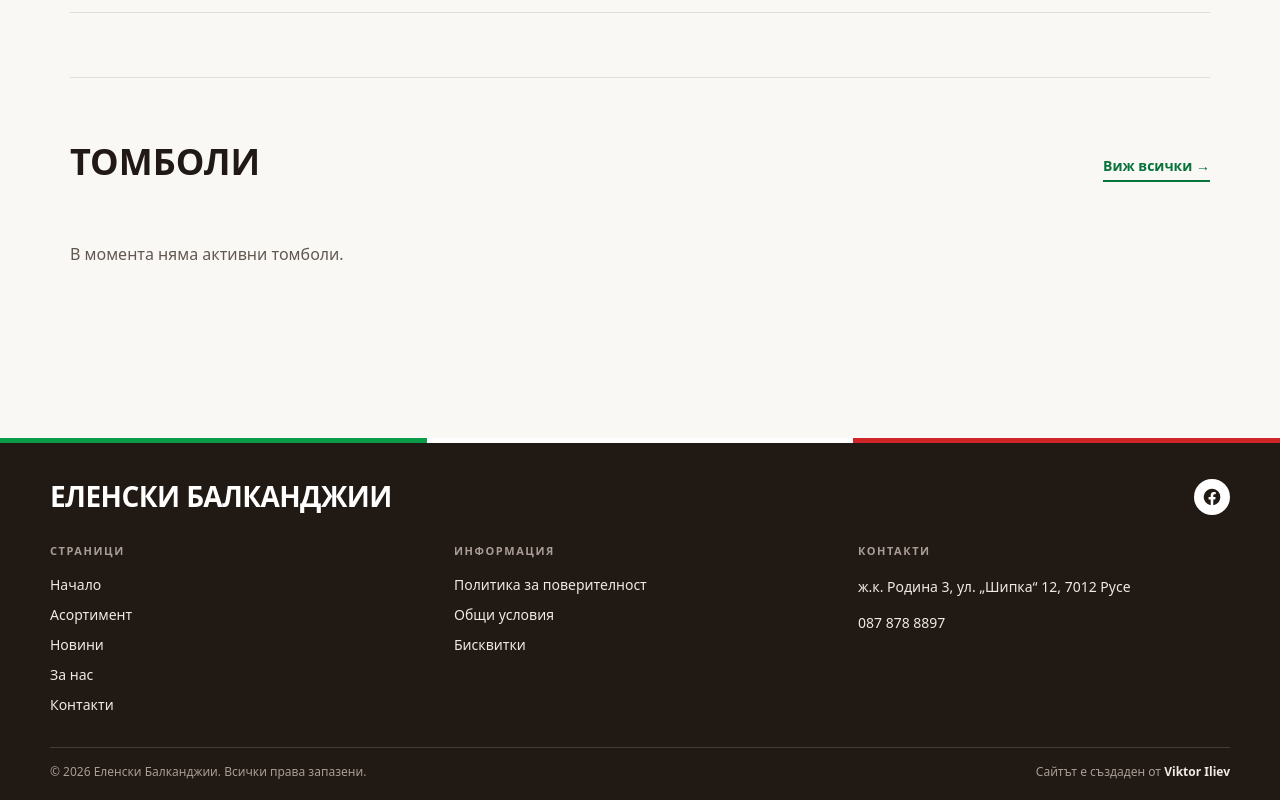
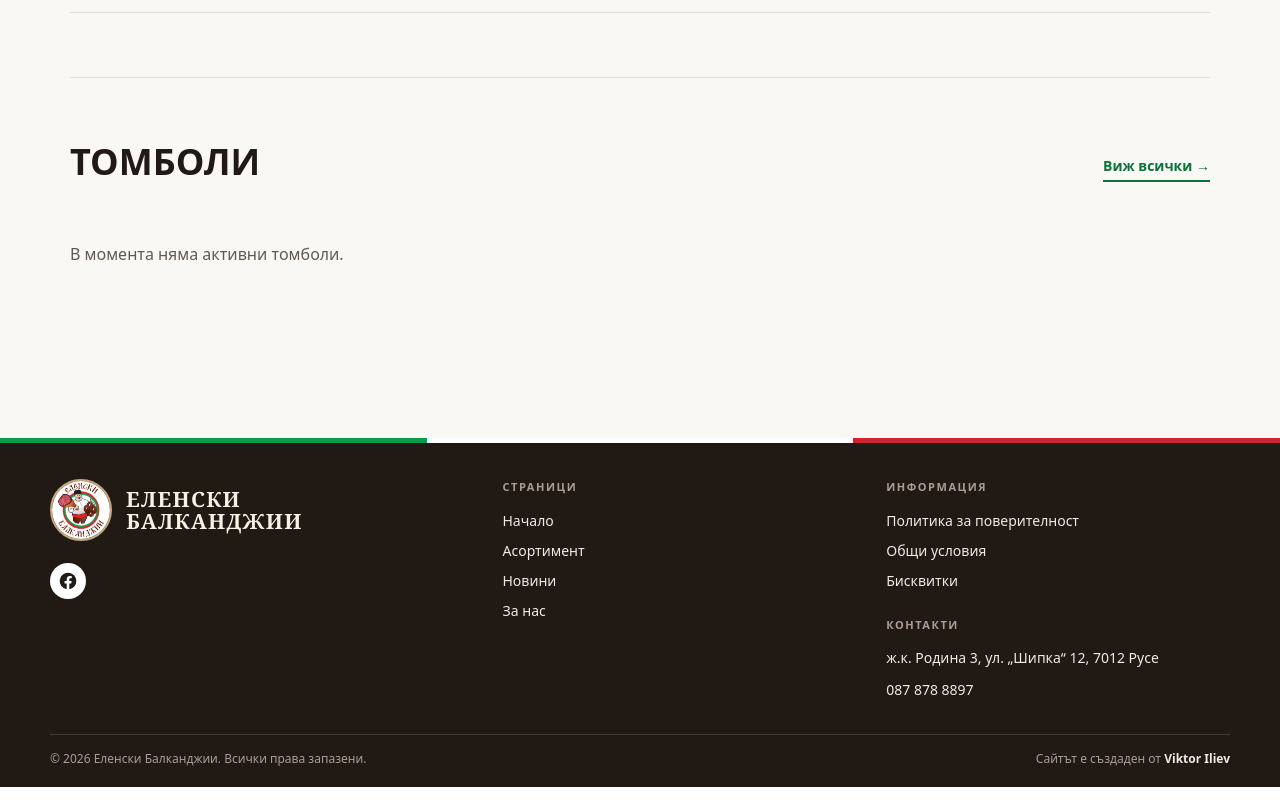
Before and after one commit to viktor132607/ElenskiBalkandzii.Client, a Next.js app: page / in a window 1280 px wide. Shown: the part 2167-2967 px from the top of the page. Built offline with nearby package versions, Linux system fonts and the light colour scheme; no server answers.

Commit message:
Place footer logo and Facebook together in three-column layout

```diff
--- a/src/components/Footer.tsx
+++ b/src/components/Footer.tsx
@@ -1,12 +1,15 @@
 "use client";
 
+import Image from "next/image";
 import Link from "next/link";
 import { useSiteContent } from "@/components/ContentProvider";
 import { useLanguage } from "@/components/LanguageProvider";
+import { imageUrl } from "@/lib/api";
 
 export default function Footer() {
   const { language } = useLanguage();
-  const { contact } = useSiteContent()[language];
+  const site = useSiteContent();
+  const { contact } = site[language];
   const localizedHref = (href: string) => {
     const [path, hash] = href.split("#");
     const localizedPath = language === "en"
@@ -57,14 +60,16 @@ export default function Footer() {
   return (
     <footer className="bg-[#211914] pb-5 text-white">
       <div className="h-[5px] bg-[linear-gradient(90deg,#0b9c4a_0_33.333%,#fff_33.333%_66.666%,#cf2428_66.666%_100%)]" aria-hidden="true" />
-      <div className="mx-auto w-[min(1180px,calc(100%_-_40px))] pt-9 max-[620px]:w-[min(1180px,calc(100%_-_32px))]">
-        <div className="flex flex-wrap items-center justify-between gap-x-8 gap-y-3">
-          <Link href={localizedHref("/")} className="inline-block text-[clamp(20px,2.3vw,28px)] font-black uppercase leading-tight tracking-[-0.02em] hover:text-white" aria-label={language === "bg" ? "Еленски Балканджии — Начало" : "Elenski Balkandzhii — Home"}>Еленски Балканджии</Link>
-          <a href="https://www.facebook.com/100057496117481/" target="_blank" rel="noopener noreferrer" aria-label={t.facebook} title={t.facebook} className="inline-flex h-9 w-9 items-center justify-center rounded-full bg-white text-[#211914] transition-colors hover:bg-[#e6bd7e] focus-visible:outline focus-visible:outline-2 focus-visible:outline-offset-2 focus-visible:outline-white">
+      <div className="mx-auto grid w-[min(1180px,calc(100%_-_40px))] grid-cols-[1.2fr_1fr_1fr] gap-10 pt-9 max-[800px]:gap-6 max-[700px]:grid-cols-2 max-[620px]:w-[min(1180px,calc(100%_-_32px))] max-[620px]:grid-cols-1 max-[620px]:gap-8">
+        <div className="max-[700px]:col-span-2 max-[620px]:col-span-1">
+          <Link href={localizedHref("/")} className="inline-flex items-center gap-3.5" aria-label={language === "bg" ? "Еленски Балканджии — начало" : "Elenski Balkandzhii — home"}>
+            <Image src={imageUrl(site.media.logo)} alt="" width={62} height={62} className="h-[62px] w-[62px] shrink-0 rounded-full border-2 border-[#c4a87b] bg-white object-cover max-[620px]:h-[50px] max-[620px]:w-[50px]" />
+            <span className="flex flex-col font-serif text-[21px] font-bold uppercase leading-[1.05] tracking-[0.06em] text-[#f7f0e5] max-[620px]:text-[15px]"><span>Еленски</span><span>Балканджии</span></span>
+          </Link>
+          <a href="https://www.facebook.com/100057496117481/" target="_blank" rel="noopener noreferrer" aria-label={t.facebook} title={t.facebook} className="mt-4 flex h-9 w-9 items-center justify-center rounded-full bg-white text-[#211914] transition-colors hover:bg-[#e6bd7e] focus-visible:outline focus-visible:outline-2 focus-visible:outline-offset-2 focus-visible:outline-white">
             <svg aria-hidden="true" viewBox="0 0 24 24" className="h-5 w-5 fill-current"><path d="M22 12a10 10 0 1 0-11.56 9.88v-6.99H7.9V12h2.54V9.8c0-2.51 1.5-3.9 3.77-3.9 1.1 0 2.24.2 2.24.2v2.46h-1.26c-1.24 0-1.63.77-1.63 1.56V12h2.78l-.45 2.89h-2.33v6.99A10 10 0 0 0 22 12Z" /></svg>
           </a>
         </div>
-        <div className="mt-7 grid grid-cols-3 gap-8 max-[700px]:grid-cols-2 max-[620px]:grid-cols-1 max-[620px]:gap-7">
         <nav aria-label={language === "bg" ? "Навигация във футъра" : "Footer navigation"}>
           <div className="mb-4 text-[11px] font-extrabold uppercase tracking-[0.14em] text-[#a99d95]">{t.nav}</div>
           <div className="grid gap-2.5 text-sm text-[#efe9e5]">
@@ -72,9 +77,9 @@ export default function Footer() {
             <Link className="hover:text-white" href={localizedHref("/products")}>{t.products}</Link>
             <Link className="hover:text-white" href={localizedHref("/news")}>{t.news}</Link>
             <Link className="hover:text-white" href={localizedHref("/about")}>{t.about}</Link>
-              <Link className="hover:text-white" href={localizedHref("/contact")}>{t.contacts}</Link>
           </div>
         </nav>
+        <div>
           <nav aria-label={language === "bg" ? "Информация във футъра" : "Footer information"}>
             <div className="mb-4 text-[11px] font-extrabold uppercase tracking-[0.14em] text-[#a99d95]">{t.info}</div>
             <div className="grid gap-2.5 text-sm text-[#efe9e5]">
@@ -83,9 +88,9 @@ export default function Footer() {
               <Link className="hover:text-white" href={localizedHref("/cookies")}>{t.cookies}</Link>
             </div>
           </nav>
-          <div className="max-[700px]:col-span-2 max-[620px]:col-span-1">
-            <div className="mb-4 text-[11px] font-extrabold uppercase tracking-[0.14em] text-[#a99d95]">{t.contactTitle}</div>
-            <address className="grid gap-3 text-sm not-italic leading-6 text-[#efe9e5]">
+          <div className="mt-5">
+            <Link href={localizedHref("/contact")} className="mb-3 inline-block text-[11px] font-extrabold uppercase tracking-[0.14em] text-[#a99d95] hover:text-white">{t.contactTitle}</Link>
+            <address className="grid gap-2 text-sm not-italic leading-6 text-[#efe9e5]">
               <a href="https://www.google.com/maps/search/?api=1&query=%D1%83%D0%BB.+%D0%A8%D0%B8%D0%BF%D0%BA%D0%B0+12%2C+%D0%A0%D1%83%D1%81%D0%B5" target="_blank" rel="noopener noreferrer" className="hover:text-white">{contact.address}</a>
               <a href={`tel:${contact.phone.replace(/[^+\d]/g, "")}`} className="hover:text-white">{contact.phone}</a>
             </address>
```
Lines whose indentation alone changed are shown as unchanged.
